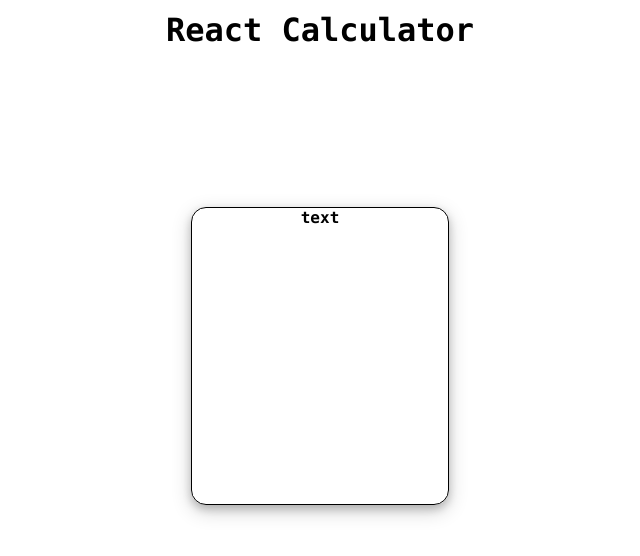
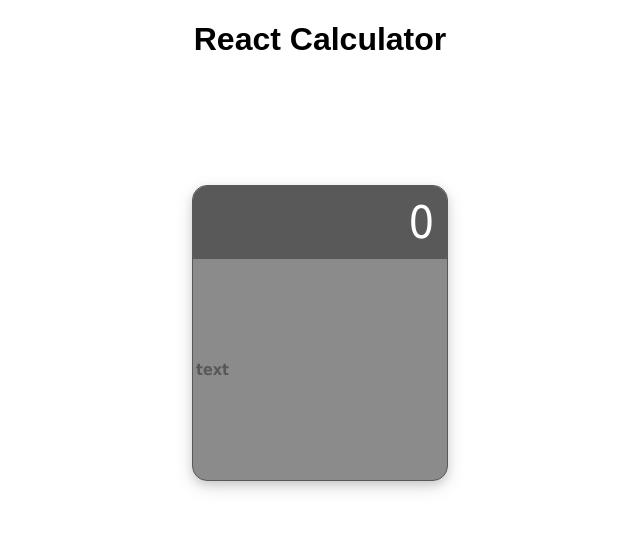
Before and after one commit to raseward14/react_calculator, a React (Create React App) app in the folder client/: page / in a window 1280 px wide. Shown: the top 556 px of the page, without its empty margins (320-960 px from the left). Built offline with nearby package versions, Linux system fonts and the light colour scheme.

Commit message:
styled flexbox return and interface classes

```diff
--- a/client/src/components/Layout/index.js
+++ b/client/src/components/Layout/index.js
@@ -4,21 +4,15 @@ import './style.css';
 const Layout = () => {
     return (
         <div className='App'>
-            <table>
-                <thead>
-                    <tr>
-                        <th>
             <h1>React Calculator</h1>
-
-                        </th>
+                <table className='calc-wrapper'>
+                    <thead className='return'>
+                        <tr className='value'>0
                         </tr>
                     </thead>
-                <tbody className='calc-container'>
+                    <tbody className='interface'>
                         <tr >
-                        <th >
-                            <div className='calc-wrapper'>
-                                text
-                            </div>
+                            <th>text
                             </th>
                         </tr>
                     </tbody>
--- a/client/src/components/Layout/style.css
+++ b/client/src/components/Layout/style.css
@@ -1,19 +1,51 @@
 .App * {
-    /* text-align: center; */
-    margin: 0px auto;
-    font-family: source-code-pro, Menlo, Monaco, Consolas, 'Courier New',
-    monospace;
+    text-align: center;
 }
 
-.calc-container {
-    margin: 50%;
+h1 {
+    font-family: Arial, Helvetica, sans-serif;
 }
 
 .calc-wrapper {
-    margin-top: 50%;
+    font-variation-settings: 'wght' 50;
+    font-family: Tahoma, sans-serif;
+    margin: 10% auto;
+    padding: 0%;
+    opacity: 0.65;
     height: 37vh;
     width: 20vw;
     border: solid 1px black;
     border-radius: 15px;
     box-shadow: 0 4px 8px 0 rgba(0, 0, 0, 0.2), 0 6px 20px 0 rgba(0, 0, 0, 0.19);
+    background-color: rgba(6, 6, 6, 0.718);
+    display: flex;
+    flex-flow: row wrap;
 }
+
+.calc-wrapper>* {
+    flex: 1 100%;
+}
+
+.return {
+    border-top-right-radius: 15px;
+    border-top-left-radius: 15px;
+    background-color: rgb(1, 1, 1);
+    height: 25%;
+    color: white;
+    font-size: 45px;
+    display: flex;
+    justify-content: flex-end;
+    align-items: center;
+}
+
+.return>* {
+    /* font-weight: lighter; */
+    margin-right: 5%;
+}
+
+/* .value {
+} */
+
+.interface {
+    /* flex-grow: 3.5; */
+}
```
Lines whose indentation alone changed are shown as unchanged.
